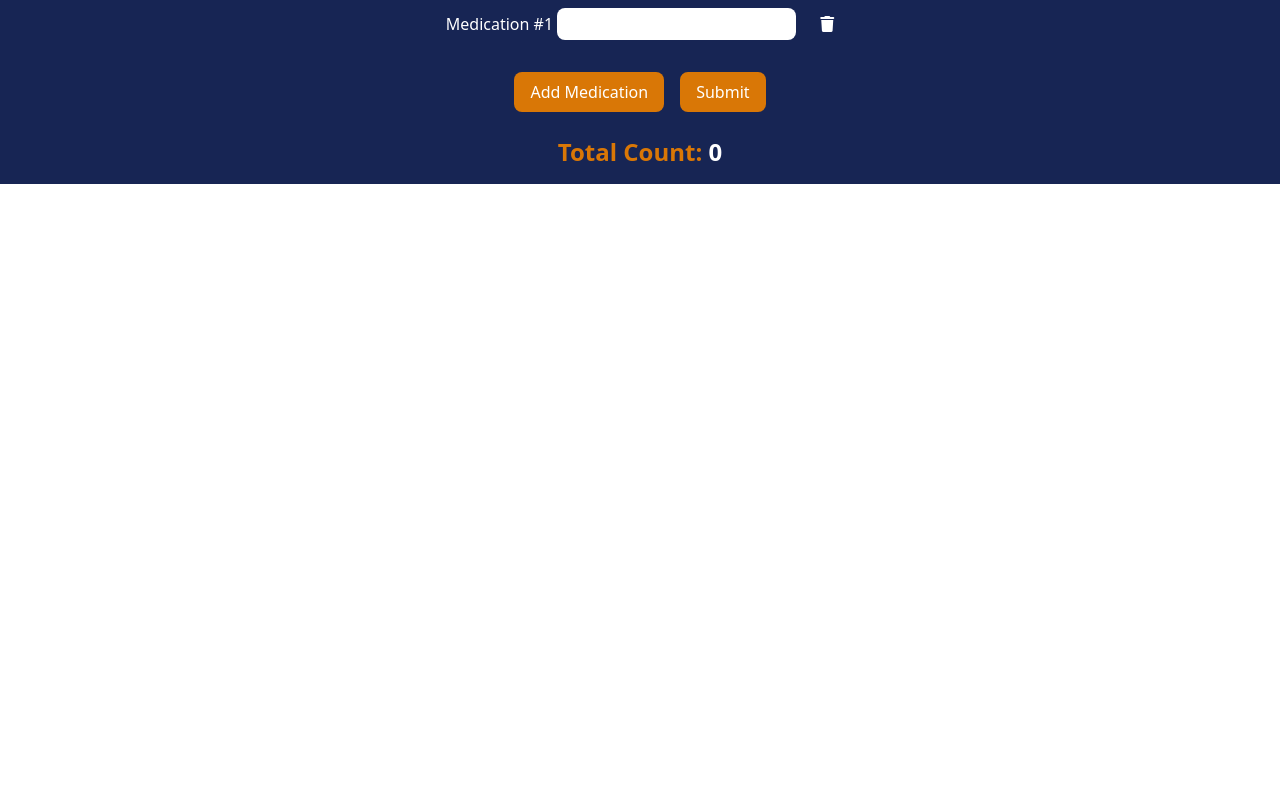
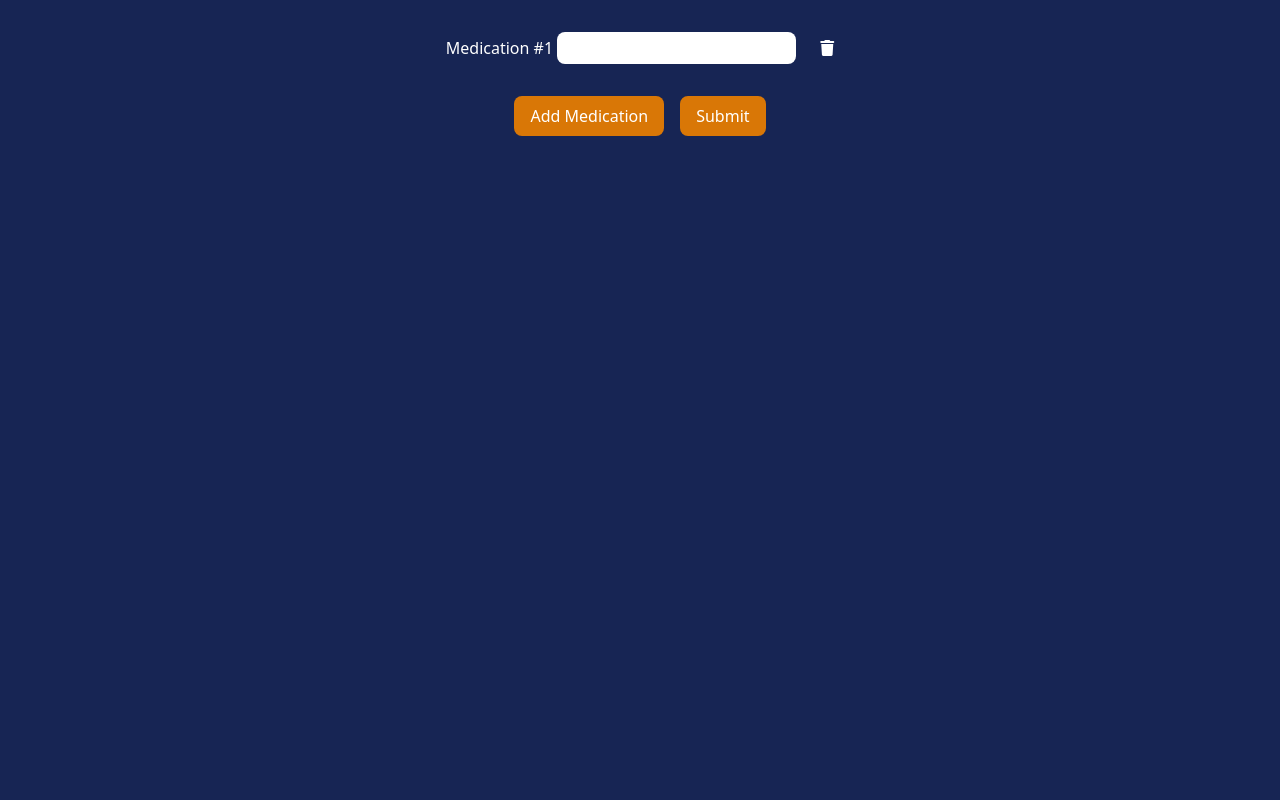
Before and after one commit to kwm0304/sideEffects, a React (Vite) app in the folder client/: page / in a window 1280 px wide. Shown: the part 200-1000 px from the top of the page. Before the commit the page ends 800 px from the top, so only its background shows below. Built offline with nearby package versions, Linux system fonts and the light colour scheme.

Commit message:
added pieChart display for onSubmit

```diff
--- a/client/package.json
+++ b/client/package.json
@@ -15,7 +15,8 @@
   },
   "dependencies": {
     "react": "^18.2.0",
-    "react-dom": "^18.2.0"
+    "react-dom": "^18.2.0",
+    "react-minimal-pie-chart": "^8.4.0"
   },
   "devDependencies": {
     "@types/react": "^18.0.28",
--- a/client/src/App.jsx
+++ b/client/src/App.jsx
@@ -1,10 +1,15 @@
+//TODO: Add error handling if fetch fails
+//If fetch fails, submit btn gets stuck on loading...
+//Implement pie chart, https://www.npmjs.com/package/react-minimal-pie-chart
 import { useState } from 'react'
 import './App.css'
+import { PieChart } from 'react-minimal-pie-chart'
 
 function App() {
   const [medications, setMedications] = useState([''])
   const [results, setResults] = useState([])
   const [loading, setLoading] = useState(false)
+  const [data, setData] = useState([])
 
   const handleMedicationChange = (e, index) => {
     const newMedications = [...medications]
@@ -32,39 +37,62 @@ function App() {
       const data = await res.json()
       const countResults = data.results
       const totalCount = countResults.reduce((acc, cur) => acc + cur.count, 0)
+
       const percentageResults = countResults.map((result) => {
         return {
-          term: result.term,
-          count: result.count,
-          percentage: (result.count / totalCount) * 100,
+          title: result.term,
+          value: result.count,
+          percentage: (result.count / totalCount) * 100
         }
       })
       results.push(...percentageResults)
+      console.log('DATA', data)
     }
     setLoading(false)
-    const uniqueResults = Array.from(new Set(results.map(result => result.term))).map(term => {
-      const filteredResults = results.filter(result => result.term === term)
-      const totalCount = filteredResults.reduce((acc, cur) => acc + cur.count, 0)
-      const percentage = (totalCount / results.reduce((acc, cur) => acc + cur.count, 0)) * 100
+    const uniqueResults = Array.from(new Set(results.map(result => result.title))).map(title => {
+      const filteredResults = results.filter(result => result.title === title)
+      console.log('filteredResults', filteredResults)
+      console.log('typeOf', typeof filteredResults)
+
+      const randomColor = Math.floor(Math.random()*16777215).toString(16);
+      const totalCount = filteredResults.reduce((acc, cur) => acc + cur.value, 0)
+      const percentage = totalCount !== 0 ? (totalCount / results.reduce((acc, cur) => acc + cur.value, 0)) * 100 : 0;
+      console.log('FRVALUE', filteredResults[0].value)
+      console.log('totalCount', totalCount)
+      console.log('percentageType',typeof percentage)
       return {
-        term: term,
-        count: totalCount,
-        percentage: percentage
+        title: title,
+        color:'#' + randomColor,
+        value: totalCount,
+        toolTip: title
       }
-    })
+    }).slice(0, 20)
     setResults(orderByPercentage(uniqueResults))
+    setData(uniqueResults)
+
+    console.log('uniqueResults', uniqueResults)
   }
+
 
   const orderByPercentage = (results) => {
     return results.sort((a, b) => b.count - a.count)
   }
 
-  const sum = results ? results.reduce((acc, cur) => acc + cur.count, 0) : 0
+  const sum = results ? results.reduce((acc, cur) => acc + cur.value, 0) : 0
+  console.log(sum)
+
+  const defaultLabelStyle = {
+    fontSize: '1.5px',
+    fontFamily: 'sans-serif',
+    fill: 'white'
+
+  }
   return (
     <section className="bg-blue-950 text-white">
       <h1 className='text-4xl font-semibold pt-6'>Side <span className='font-bold text-4xl text-amber-600'>FX</span></h1>
       <h3 className='text-white pt-6 pb-12 italic'>Enter the exact name of your medication in the box below. <br/>
-      You can add more by clicking 'Add Medication' and can remove them by clicking the trash button.
+      You can add more by clicking 'Add Medication' and can remove them by clicking the trash button.<br/>
+      Results limited to top 20 for readability.
       </h3>
       <form onSubmit={handleSubmit}>
         <div className="py-4">
@@ -92,24 +120,23 @@ function App() {
           </button>
         </div>
       </form>
-      <div className="container grid grid-cols">
-        <ul>
-          {results ? (
-            results.map((result, index) => {
-              return (
-                <li key={index}>
-                  <p>
-                    <span className='text-amber-500 font-semibold'>{result.term}</span> ({result.percentage.toFixed(2)}%)
-                  </p>
-                </li>
-              )
-            })
-          ) : (
-            <p>No results to display. Check the spelling of medication or look up exact name. (e.g. Tylenol doesn't work but acetaminophen will)</p>
-          )}
-        </ul>
+      <div>
+        {data ?
+        <PieChart
+        data={data}
+        label={({ dataEntry }) => `${Math.round(dataEntry.percentage)} %  ${dataEntry.title}`}
+        labelStyle={defaultLabelStyle}
+        startAngle={90}
+        labelPosition={75}
+
+        totalValue={sum}
+        toolTip={({dataEntry}) => `${dataEntry.title}`}
+        className='text-white scale-75 text-xs'/>
+        :
+        <p>No results</p>}
       </div>
-      <div className="grid grid-cols-1 justify-center place-content-center justify-items-center py-4">
+
+      <div className="grid grid-cols-1 justify-center place-content-center justify-items-center ">
         <div className="font-bold text-amber-600 text-2xl">Total Count: <span className='text-white'>{sum}</span></div>
       </div>
     </section>
```
Also changed, not shown: 1 other file (tests, documents, lock files or other folders).
